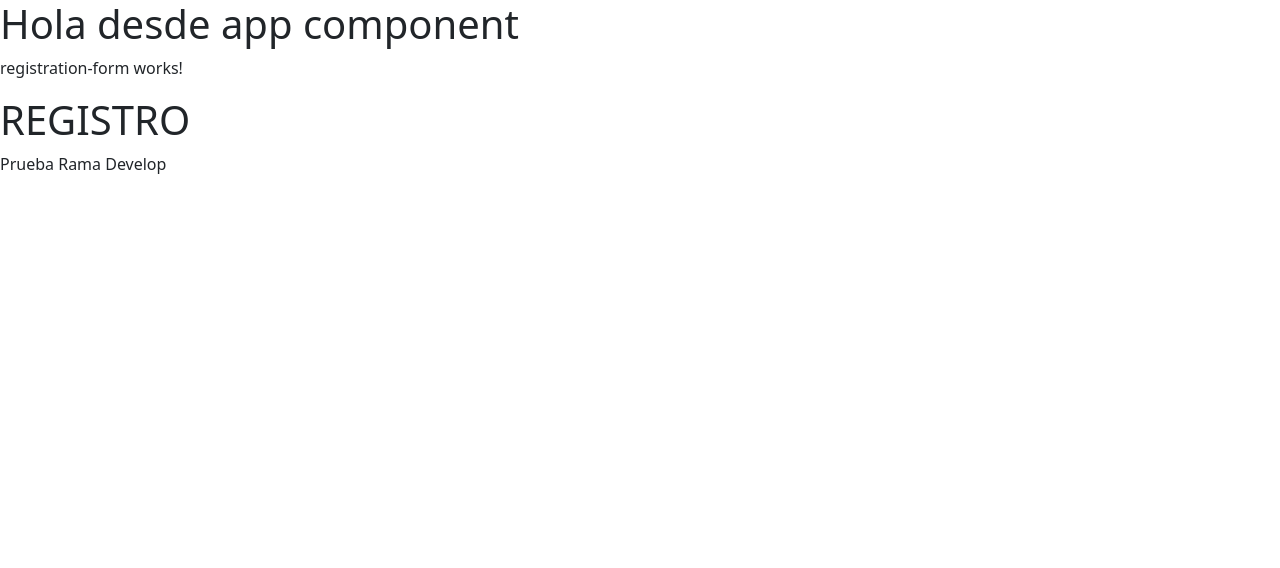
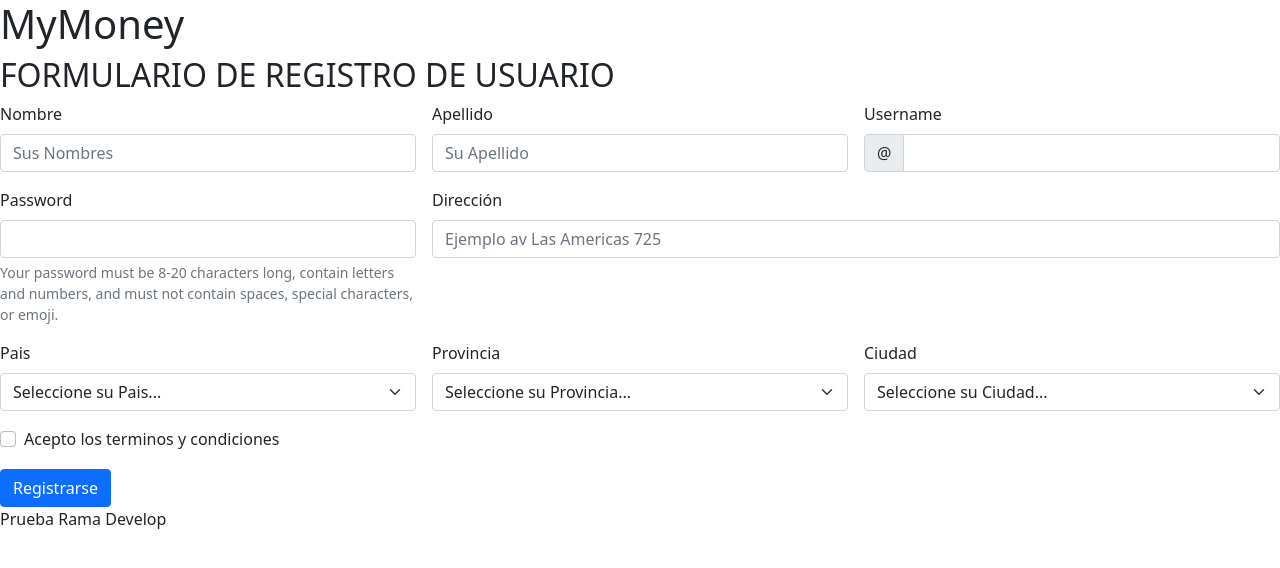
Before and after one commit to classroomMisiones/Proyecto-FS-Misiones-Grupo-1, an Angular app: page / in a window 1280 px wide. Shown: the top 568 px of the page. Built offline with nearby package versions, Linux system fonts and the light colour scheme.

Commit message:
registro ok sin romper modulos

```diff
--- a/src/app/app.component.html
+++ b/src/app/app.component.html
@@ -1,3 +1,2 @@
 
-<h1> Hola desde app component</h1>
 <app-registration-form></app-registration-form>
--- a/src/app/usuario/registration-form/registration-form.component.html
+++ b/src/app/usuario/registration-form/registration-form.component.html
@@ -1,2 +1,68 @@
-<p>registration-form works!</p>
-<h1>REGISTRO</h1>
+<h1>MyMoney</h1>
+<h2>FORMULARIO DE REGISTRO DE USUARIO</h2>
+<form class="row g-3">
+    <div class="col-md-4">
+      <label for="validationDefault01" class="form-label">Nombre</label>
+      <input type="text" class="form-control" id="validationDefault01" placeholder="Sus Nombres" required>
+    </div>
+    <div class="col-md-4">
+      <label for="validationDefault02" class="form-label">Apellido</label>
+      <input type="text" class="form-control" id="validationDefault02" placeholder="Su Apellido" required>
+    </div>
+    <div class="col-md-4">
+      <label for="validationDefaultUsername" class="form-label">Username</label>
+      <div class="input-group">
+        <span class="input-group-text" id="inputGroupPrepend2">@</span>
+        <input type="text" class="form-control" id="validationDefaultUsername"  aria-describedby="inputGroupPrepend2" required>
+      </div>
+    </div>
+    <div class="col-md-4">
+    <label for="inputPassword" class="form-label">Password</label>
+        <input type="password" id="inputPassword" class="form-control" aria-describedby="passwordHelpBlock">
+        <div id="passwordHelpBlock" class="form-text">
+    Your password must be 8-20 characters long, contain letters and numbers, and must not contain spaces, special characters, or emoji.
+        </div>
+    </div>
+        <div class="col-8">
+            <label for="inputAddress" class="form-label">Dirección</label>
+            <input type="text" class="form-control" id="inputAddress" placeholder="Ejemplo av Las Americas 725">
+          </div>
+
+          <div class="col-md-4">
+            <label for="validationDefault06" class="form-label">Pais</label>
+            <select class="form-select" id="validationDefault06" required>
+              <option selected disabled value="">Seleccione su Pais...</option>
+              <option>...</option>
+            </select>
+          </div>
+
+          <div class="col-md-4">
+            <label for="validationDefault05" class="form-label">Provincia</label>
+            <select class="form-select" id="validationDefault05" required>
+              <option selected disabled value="">Seleccione su Provincia...</option>
+              <option>...</option>
+            </select>
+          </div>
+
+    <div class="col-md-4">
+        <label for="validationDefault04" class="form-label">Ciudad</label>
+        <select class="form-select" id="validationDefault04" required>
+          <option selected disabled value="">Seleccione su Ciudad...</option>
+          <option>...</option>
+        </select>
+      </div>
+
+
+
+    <div class="col-12">
+      <div class="form-check">
+        <input class="form-check-input" type="checkbox" value="" id="invalidCheck2" required>
+        <label class="form-check-label" for="invalidCheck2">
+          Acepto los terminos y condiciones
+        </label>
+      </div>
+    </div>
+    <div class="col-12">
+      <button class="btn btn-primary" type="submit">Registrarse</button>
+    </div>
+  </form>
```
